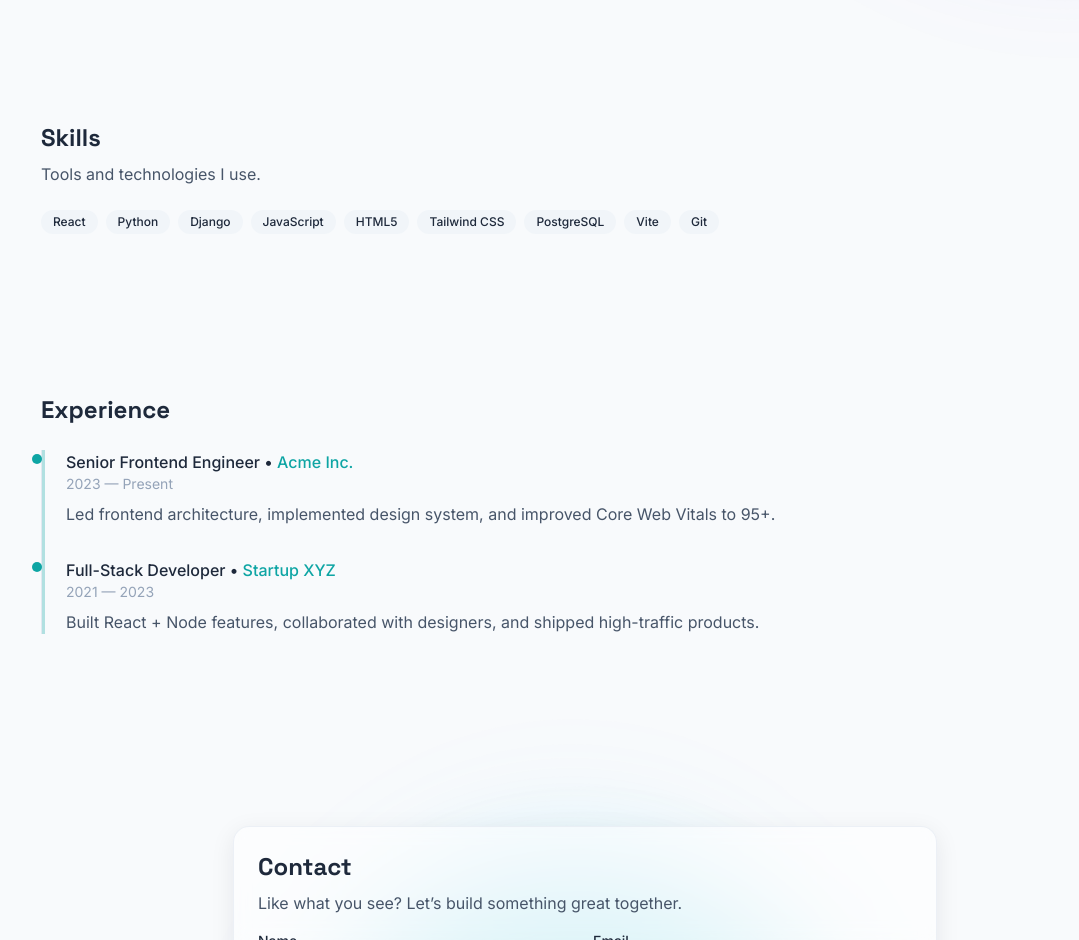
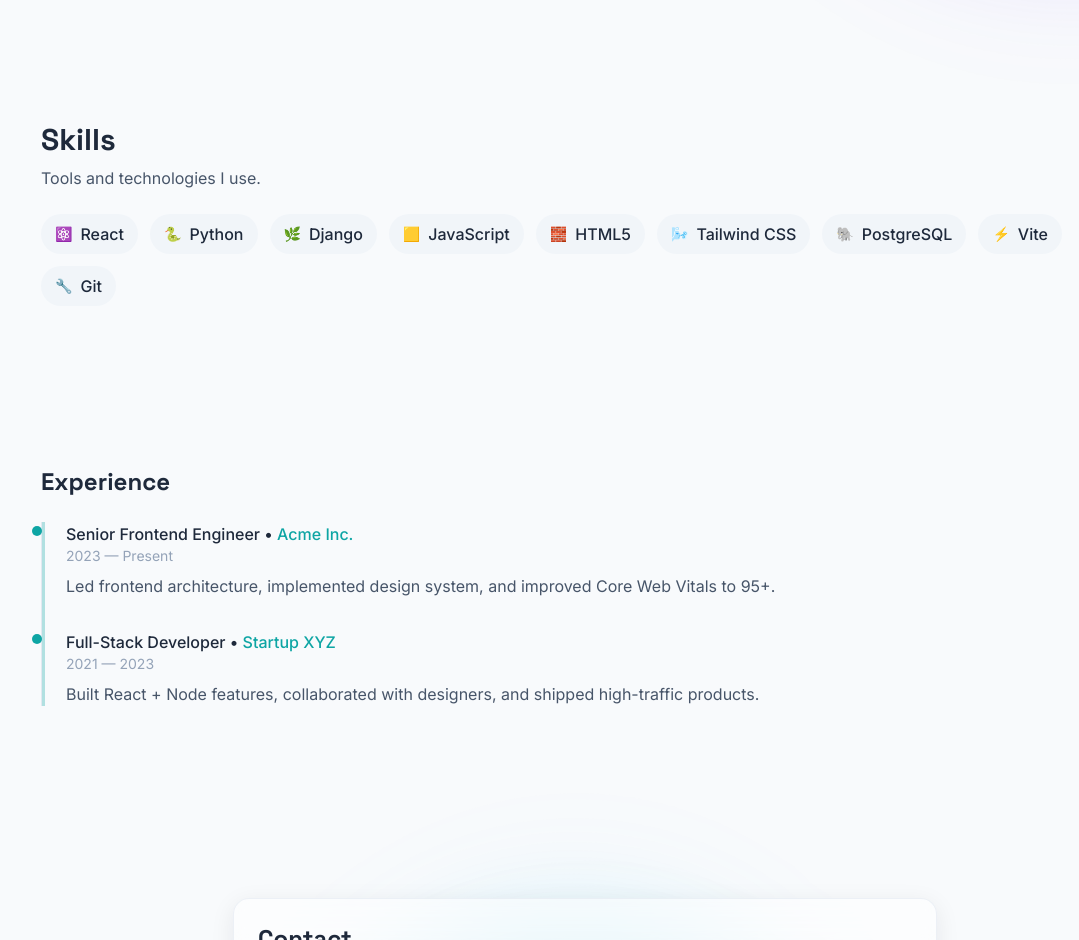
Before and after one commit to Edwinstephano/EdwinStephano-Portfolio, a React (Vite) app: page / in a window 1280 px wide. Shown: the part 1860-2800 px from the top of the page, without its empty margins (55-1134 px from the left). Built offline with nearby package versions, Linux system fonts and the light colour scheme.

Commit message:
fix(contact): robust Netlify Forms submission (handles 303, honeypot, clearer errors); feat(skills): larger chips with icons

```diff
--- a/src/components/ContactForm.jsx
+++ b/src/components/ContactForm.jsx
@@ -51,6 +51,7 @@ export default function ContactForm() {
         // Submit to Netlify Forms (requires hidden static form in index.html)
         const body = new URLSearchParams({
           'form-name': 'contact',
+          'bot-field': '',
           name: form.name,
           email: form.email,
           message: form.message
@@ -62,17 +63,18 @@ export default function ContactForm() {
           body
         })
 
-        if (res.ok) {
+        // Success if Netlify accepts or redirects
+        if (res.ok || [200, 201, 202, 204, 303].includes(res.status)) {
           setStatus({ state: 'success', message: 'Thanks! Your message is on the way.' })
           setForm({ name: '', email: '', message: '' })
         } else {
-          throw new Error('Netlify Forms submission failed')
+          throw new Error(`Netlify Forms submission failed (status ${res.status})`)
         }
       }
     } catch (err) {
       setStatus({
         state: 'error',
-        message: 'Something went wrong. Try again or email me directly: edwinstephano23@gmail.com'
+        message: `Something went wrong. ${err?.message ? err.message + ' — ' : ''}Try again or email me directly: edwinstephano23@gmail.com`
       })
     }
   }
--- a/src/components/Skills.jsx
+++ b/src/components/Skills.jsx
@@ -2,6 +2,17 @@ import skills from '../data/skills'
 import { motion } from 'framer-motion'
 
 export default function Skills() {
+  const icons = {
+    React: '⚛️',
+    Python: '🐍',
+    Django: '🌿',
+    JavaScript: '🟨',
+    HTML5: '🧱',
+    'Tailwind CSS': '🌬️',
+    PostgreSQL: '🐘',
+    Vite: '⚡',
+    Git: '🔧'
+  }
   const container = {
     hidden: {},
     show: {
@@ -15,11 +26,19 @@ export default function Skills() {
   return (
     <section id="skills" className="py-16 sm:py-20">
       <div className="mx-auto max-w-6xl px-4 sm:px-6 lg:px-8">
-        <h2 className="font-heading text-2xl font-bold">Skills</h2>
+        <h2 className="font-heading text-3xl font-bold">Skills</h2>
         <p className="mt-2 text-slate-600 dark:text-slate-300">Tools and technologies I use.</p>
-        <motion.div className="mt-6 flex flex-wrap gap-2" variants={container} initial="hidden" whileInView="show" viewport={{ once: true, amount: 0.2 }}>
+        <motion.div className="mt-6 flex flex-wrap gap-3" variants={container} initial="hidden" whileInView="show" viewport={{ once: true, amount: 0.2 }}>
           {skills.map((s) => (
-            <motion.span key={s} variants={item} whileHover={{ scale: 1.06 }} className="chip">
+            <motion.span
+              key={s}
+              variants={item}
+              whileHover={{ scale: 1.06 }}
+              className="chip px-3.5 py-2 text-base"
+            >
+              <span aria-hidden className="mr-2 inline-block text-sm align-[-1px]">
+                {icons[s] ?? '🔹'}
+              </span>
               {s}
             </motion.span>
           ))}
```
